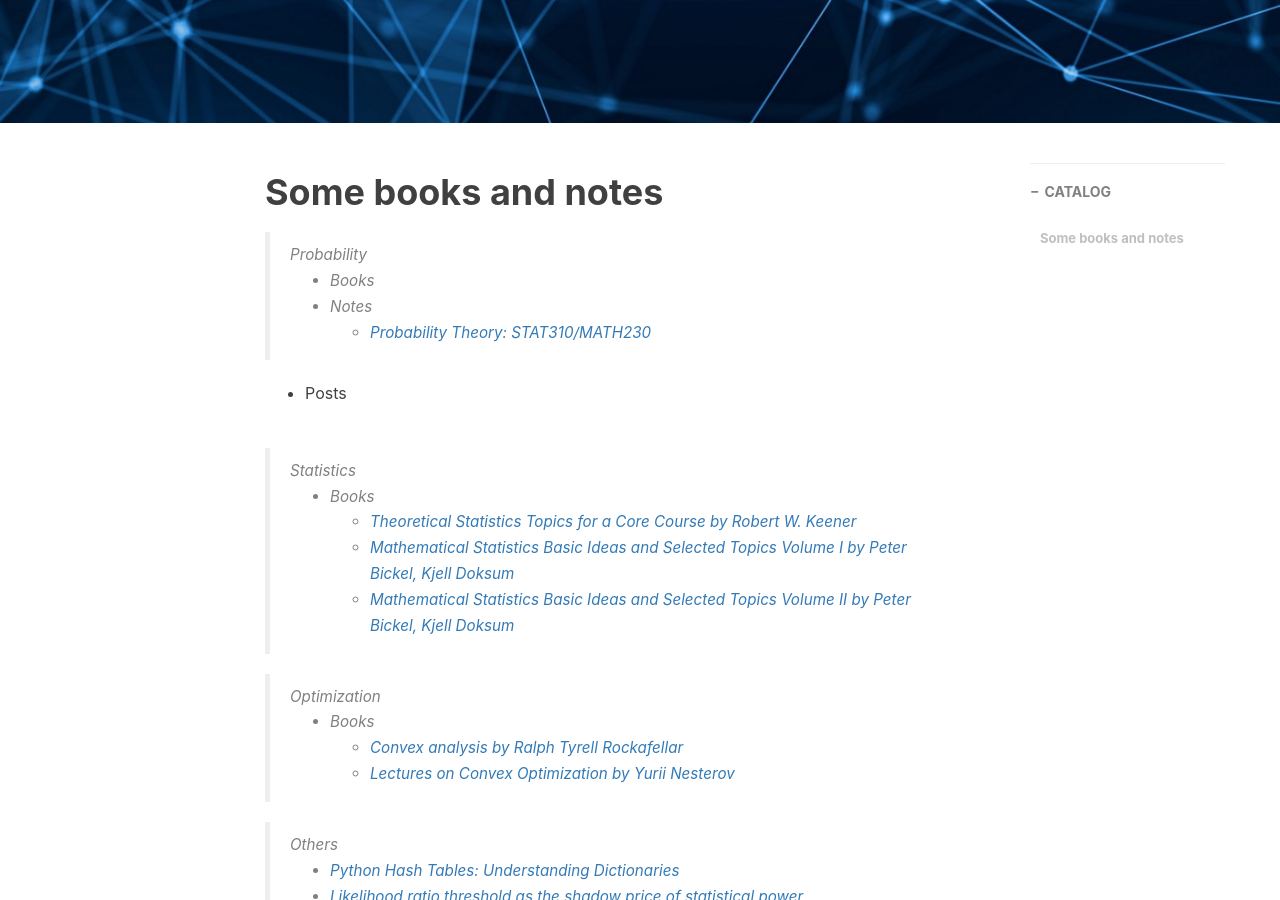
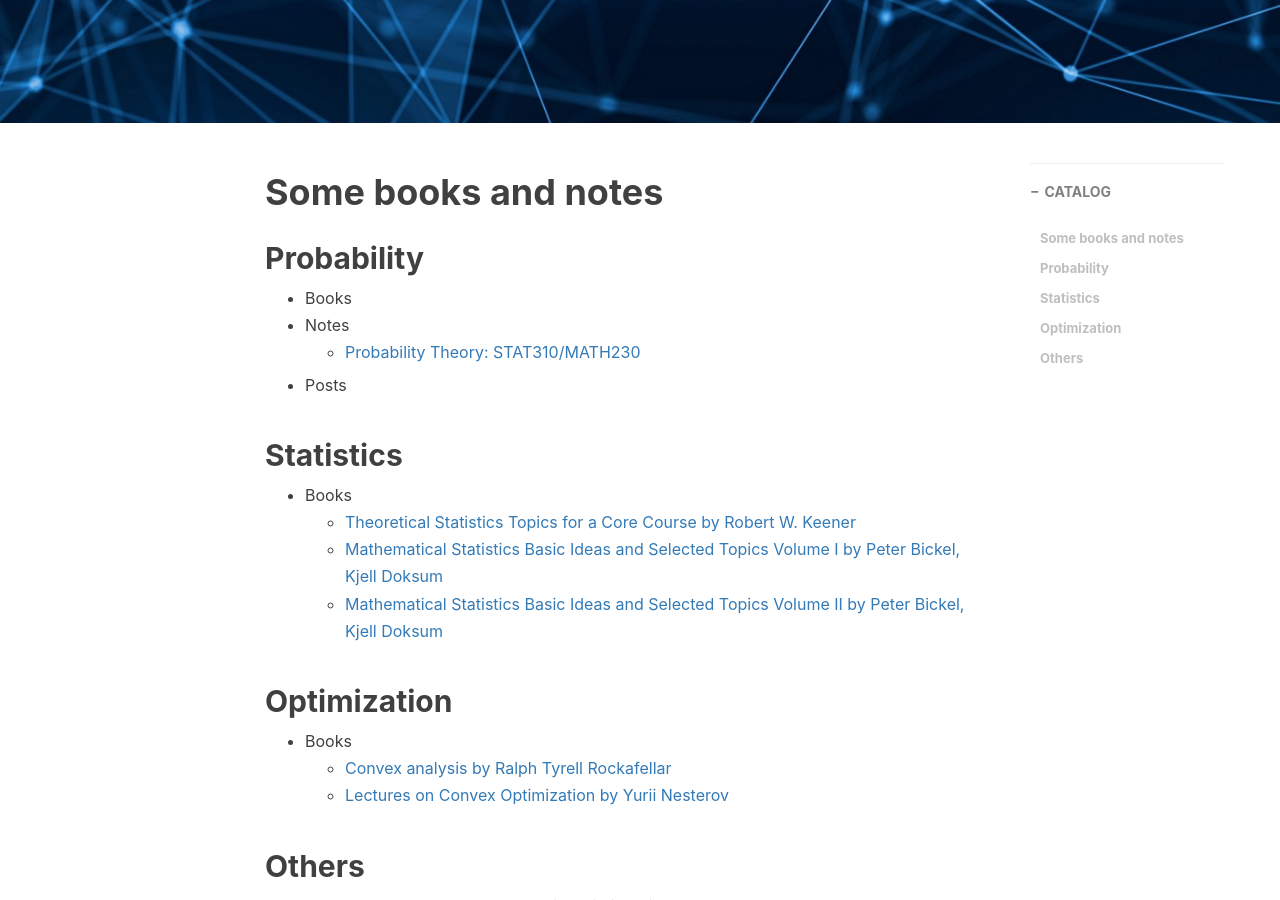
Before and after one commit to chenpnn/chenpnn.github.io, a Jekyll site: the page built from _posts/2023-02-23-docs.md, in a window 1280 px wide and 900 px high, scrolled down 400 px. Built offline with Jekyll 4.4.1, drawn with Linux system fonts in a browser that asks for light colours; nearby versions of some CDN libraries; library files that are not in the unit come from our copies; comment, search, counter and statistics services are not loaded.

Commit message:
Update 2023-02-23-docs.md

```diff
--- a/_posts/2023-02-23-docs.md
+++ b/_posts/2023-02-23-docs.md
@@ -12,24 +12,24 @@ tags:
 
 # Some books and notes
 
-> Probability
+## Probability
 * Books
 * Notes
     - [Probability Theory: STAT310/MATH230](https://1drv.ms/b/s!Ao9XkuYvIZQIlV09UrWhRYe_ynVn?e=Er6qjD)
 
 * Posts
 
-> Statistics
+## Statistics
 * Books
     - [Theoretical Statistics Topics for a Core Course by Robert W. Keener](https://1drv.ms/b/s!Ao9XkuYvIZQIlWPA1LCpww-uc7EP?e=P203bZ)
     - [Mathematical Statistics Basic Ideas and Selected Topics Volume I by Peter Bickel, Kjell Doksum](https://1drv.ms/b/s!Ao9XkuYvIZQIlWSk5S-e9N3wc1ck?e=Bx12HP)
     - [Mathematical Statistics Basic Ideas and Selected Topics Volume II by Peter Bickel, Kjell Doksum](https://1drv.ms/b/s!Ao9XkuYvIZQIlWXMck0LywB44SXR?e=ZKy15i)
 
-> Optimization
+## Optimization
 * Books
     - [Convex analysis by Ralph Tyrell Rockafellar](https://1drv.ms/b/s!Ao9XkuYvIZQIlWCW54bH34QoaeId?e=8qkCAp)
     - [Lectures on Convex Optimization by Yurii Nesterov](https://1drv.ms/b/s!Ao9XkuYvIZQIlWEXQ6iY9tQiFaDj?e=kNtllE)
 
-> Others
+## Others
 * [Python Hash Tables: Understanding Dictionaries](https://thepythoncorner.com/posts/2020-08-21-hash-tables-understanding-dictionaries/)
 * [Likelihood ratio threshold as the shadow price of statistical power.](http://bactra.org/weblog/630.html)
```
